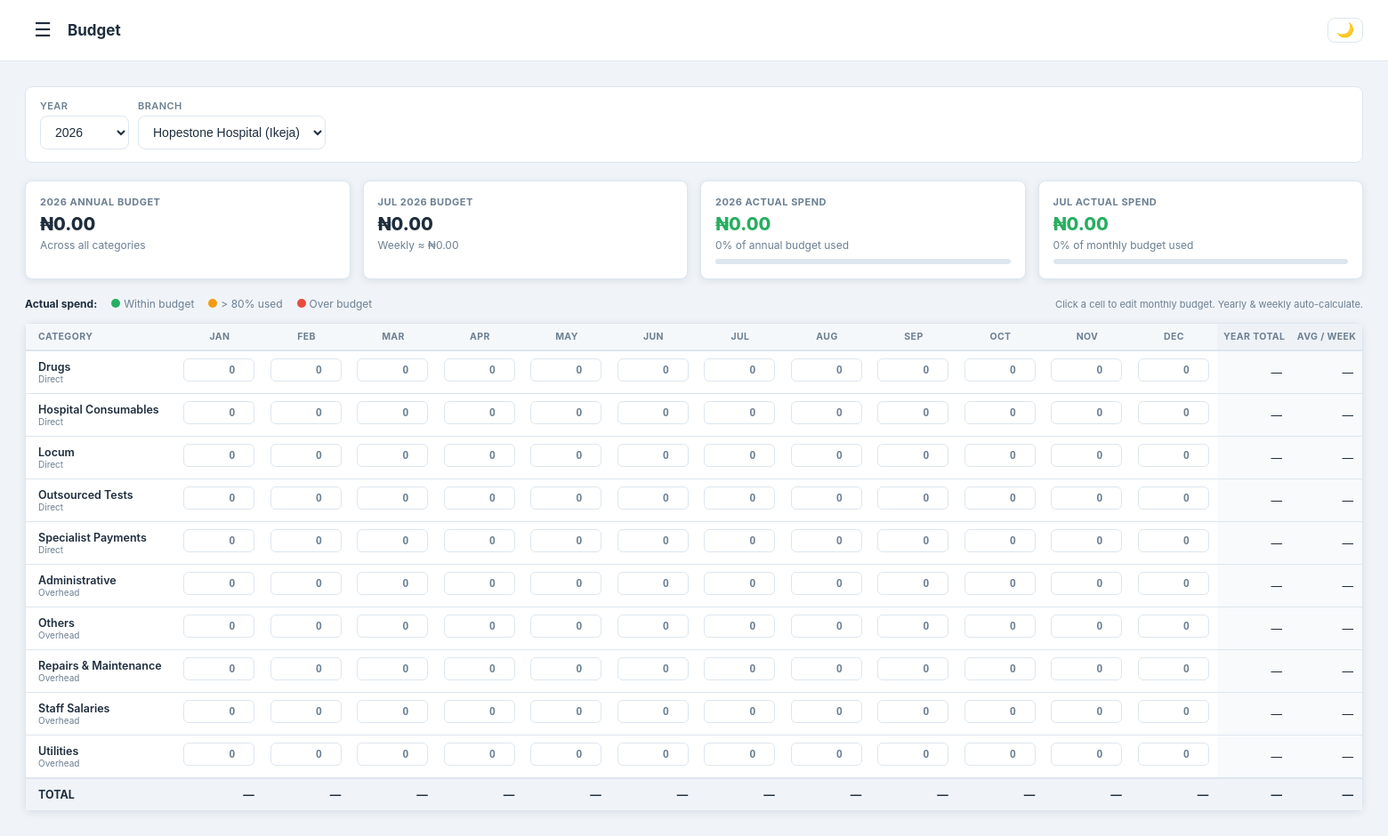
After one commit to surediagnostic-cmd/hopestone-payments, a Flask app: page /budget in a window 1560 px wide. The commit adds this page. Shown: the whole page at 89% size. Run offline with Flask 3, Linux system fonts and the light colour scheme; a user stored in the database is signed in.

Commit message:
Add Budget feature — per category × branch × month with auto-derived weekly/yearly
Model:
- hop_budgets table: branch_id, category_id, year, month, monthly_amount
- UniqueConstraint per branch+category+year+month

Routes:
- GET /budget — grid view with year+branch filters
- POST /budget/set — AJAX upsert single cell; returns yearly total + weekly

Budget page (budget.html):
- Year/branch filters; auto-selects single branch
- 4 summary cards: annual budget, monthly budget, YTD actual, current month actual
  with progress bars and % utilisation
- 12-column editable grid: categories × Jan–Dec
- Auto-saves on blur; border flashes green (saved) or red (error)
- Yearly total and weekly avg auto-update per row and grand total
- Actual spend shown below each input cell with colour coding

Dashboard:
- New 7th KPI card: BUDGET — [month] showing % used with progress bar
- Links to /budget when no budget is set

Reports:
- Budget vs. Actual table at bottom: budget, actual, variance (₦), % used bar

Sidebar:
- Finance section with Budget link (MD only)

Co-Authored-By: Claude Sonnet 4.6 <noreply@anthropic.com>

```diff
--- a/app.py
+++ b/app.py
@@ -38,12 +38,14 @@ def create_app():
     from routes.approvals import approvals_bp
     from routes.reports import reports_bp
     from routes.admin import admin_bp
+    from routes.budget import budget_bp
 
     app.register_blueprint(auth_bp)
     app.register_blueprint(requests_bp)
     app.register_blueprint(approvals_bp)
     app.register_blueprint(reports_bp)
     app.register_blueprint(admin_bp)
+    app.register_blueprint(budget_bp)
 
     @app.errorhandler(500)
     def internal_error(error):
--- /dev/null
+++ b/routes/budget.py
@@ -0,0 +1,132 @@
+from datetime import datetime, timezone
+from decimal import Decimal
+from functools import wraps
+
+from flask import Blueprint, render_template, request, jsonify, flash, redirect, url_for
+from flask_login import login_required, current_user
+from sqlalchemy import func, extract
+
+from extensions import db
+from models import Budget, Branch, Category, PaymentRequest, PaymentRequestItem
+from utils import format_naira
+
+budget_bp = Blueprint("budget", __name__)
+
+WEEKS_PER_MONTH = 4.33
+
+
+def _mds_required(f):
+    @wraps(f)
+    def decorated(*args, **kwargs):
+        if not current_user.is_authenticated or not current_user.is_mds:
+            flash("Access restricted to MD.", "danger")
+            return redirect(url_for("requests.dashboard"))
+        return f(*args, **kwargs)
+    return decorated
+
+
+# ── Budget page ─────────────────────────────────────────────────────────────
+
+@budget_bp.route("/budget")
+@login_required
+@_mds_required
+def budget():
+    now = datetime.now(timezone.utc)
+    year = int(request.args.get("year", now.year))
+    branch_id = int(request.args.get("branch_id", 0))
+
+    all_branches = Branch.query.filter_by(is_active=True).order_by(Branch.name).all()
+    categories   = Category.query.filter_by(is_active=True).order_by(Category.cost_type, Category.name).all()
+
+    # Auto-select the only branch if none chosen
+    if branch_id == 0 and len(all_branches) == 1:
+        branch_id = all_branches[0].id
+
+    # Fetch saved budgets → map {(category_id, month): float}
+    bq = Budget.query.filter_by(year=year)
+    if branch_id:
+        bq = bq.filter_by(branch_id=branch_id)
+    budget_map = {(b.category_id, b.month): float(b.monthly_amount) for b in bq.all()}
+
+    # Fetch actual approved spend → map {(category_id, month): float}
+    aq = (
+        db.session.query(
+            PaymentRequestItem.category_id,
+            extract("month", PaymentRequest.created_at).label("m"),
+            func.sum(PaymentRequestItem.amount).label("total"),
+        )
+        .join(PaymentRequest, PaymentRequest.id == PaymentRequestItem.request_id)
+        .filter(
+            PaymentRequest.status == "approved",
+            extract("year", PaymentRequest.created_at) == year,
+        )
+    )
+    if branch_id:
+        aq = aq.filter(PaymentRequest.branch_id == branch_id)
+    actuals_map = {
+        (row.category_id, int(row.m)): float(row.total or 0)
+        for row in aq.group_by(PaymentRequestItem.category_id, "m").all()
+    }
+
+    months = ["Jan","Feb","Mar","Apr","May","Jun","Jul","Aug","Sep","Oct","Nov","Dec"]
+
+    return render_template(
+        "budget.html",
+        year=year,
+        branch_id=branch_id,
+        all_branches=all_branches,
+        categories=categories,
+        budget_map=budget_map,
+        actuals_map=actuals_map,
+        months=months,
+        now=now,
+        format_naira=format_naira,
+        weeks_per_month=WEEKS_PER_MONTH,
+    )
+
+
+# ── AJAX: save one cell ──────────────────────────────────────────────────────
+
+@budget_bp.route("/budget/set", methods=["POST"])
+@login_required
+@_mds_required
+def set_budget():
+    data = request.get_json(silent=True)
+    if not data:
+        return jsonify({"error": "no data"}), 400
+
+    try:
+        branch_id   = int(data["branch_id"])
+        category_id = int(data["category_id"])
+        year        = int(data["year"])
+        month       = int(data["month"])
+        amount      = max(0.0, float(data.get("amount") or 0))
+    except (KeyError, ValueError) as e:
+        return jsonify({"error": str(e)}), 400
+
+    row = Budget.query.filter_by(
+        branch_id=branch_id, category_id=category_id, year=year, month=month
+    ).first()
+
+    if row:
+        row.monthly_amount = Decimal(str(amount))
+    else:
+        db.session.add(Budget(
+            branch_id=branch_id, category_id=category_id,
+            year=year, month=month, monthly_amount=Decimal(str(amount)),
+        ))
+    db.session.commit()
+
+    # Recalculate yearly total for this category+branch
+    year_total = float(
+        db.session.query(func.sum(Budget.monthly_amount))
+        .filter_by(branch_id=branch_id, category_id=category_id, year=year)
+        .scalar() or 0
+    )
+
+    return jsonify({
+        "ok": True,
+        "amount": amount,
+        "weekly": round(amount / WEEKS_PER_MONTH, 2),
+        "year_total": year_total,
+    })
--- a/templates/base.html
+++ b/templates/base.html
@@ -492,6 +492,11 @@
     </a>
 
     {% if current_user.is_mds %}
+    <div class="nav-section-label">Finance</div>
+    <a href="{{ url_for('budget.budget') }}" class="nav-link {% if request.endpoint == 'budget.budget' %}active{% endif %}">
+      <span class="nav-icon">💰</span> Budget
+    </a>
+
     <div class="nav-section-label">Admin</div>
     <a href="{{ url_for('admin.admin') }}" class="nav-link {% if request.endpoint == 'admin.admin' %}active{% endif %}">
       <span class="nav-icon">⚙</span> Settings
--- /dev/null
+++ b/templates/budget.html
@@ -0,0 +1,344 @@
+{% extends "base.html" %}
+{% block title %}Budget — Hopestone Payment Tracker{% endblock %}
+{% block page_title %}Budget{% endblock %}
+
+{% block extra_style %}
+.budget-filters {
+  display: flex; align-items: flex-end; gap: 10px; flex-wrap: wrap;
+  background: var(--card); border: 1px solid var(--border);
+  border-radius: var(--radius); padding: 14px 16px; margin-bottom: 20px;
+}
+.budget-filters .filter-group { display: flex; flex-direction: column; gap: 4px; }
+.budget-filters .filter-label { font-size: 11px; font-weight: 600; text-transform: uppercase; letter-spacing: 0.4px; color: var(--muted); }
+
+.budget-legend {
+  display: flex; gap: 16px; flex-wrap: wrap; align-items: center;
+  margin-bottom: 14px; font-size: 12px; color: var(--muted);
+}
+.legend-dot { width: 10px; height: 10px; border-radius: 50%; display: inline-block; margin-right: 4px; }
+
+/* Grid table */
+.budget-wrap { overflow-x: auto; }
+.budget-table { width: 100%; border-collapse: collapse; font-size: 12.5px; min-width: 900px; }
+.budget-table th {
+  background: #f5f8fb; color: var(--muted);
+  font-size: 10.5px; font-weight: 700; text-transform: uppercase; letter-spacing: 0.4px;
+  padding: 8px 6px; text-align: center; border-bottom: 2px solid var(--border);
+  white-space: nowrap;
+}
+.budget-table th.cat-col { text-align: left; padding-left: 14px; min-width: 160px; }
+.budget-table th.total-col { background: #eef2f7; }
+.budget-table td { padding: 4px 4px; border-bottom: 1px solid var(--border); vertical-align: top; }
+.budget-table td.cat-cell { padding: 10px 14px; font-weight: 600; vertical-align: middle; white-space: nowrap; }
+.budget-table td.total-cell { background: #f8fafc; text-align: right; padding: 8px 10px; vertical-align: middle; }
+.budget-table tr.total-row td { background: #f0f4f8; font-weight: 700; border-top: 2px solid var(--border); }
+[data-theme="dark"] .budget-table th { background: #1e2e40; }
+[data-theme="dark"] .budget-table td.total-cell,
+[data-theme="dark"] .budget-table tr.total-row td { background: #1a2638; }
+
+/* Month cell */
+.month-cell { display: flex; flex-direction: column; gap: 2px; padding: 4px; }
+.budget-input {
+  width: 80px; padding: 5px 6px;
+  border: 1.5px solid var(--border); border-radius: 6px;
+  font-size: 12px; font-weight: 600; text-align: right;
+  background: var(--card); color: var(--text);
+  outline: none; transition: border-color 0.15s;
+}
+.budget-input:focus { border-color: var(--primary); }
+.budget-input.saved  { border-color: var(--success); }
+.budget-input.saving { border-color: var(--warning); }
+.budget-input.error  { border-color: var(--danger); }
+
+.actual-line { font-size: 10.5px; text-align: right; padding: 0 2px; }
+.actual-ok   { color: var(--success); }
+.actual-warn { color: var(--warning); }
+.actual-over { color: var(--danger);  font-weight: 700; }
+.actual-none { color: var(--muted);   }
+.weekly-line { font-size: 10px; color: var(--muted); text-align: right; padding: 0 2px; }
+
+/* Summary cards */
+.budget-summary { display: grid; grid-template-columns: repeat(auto-fit, minmax(200px, 1fr)); gap: 14px; margin-bottom: 20px; }
+.budget-summary-card {
+  background: var(--card); border: 1px solid var(--border);
+  border-radius: var(--radius); padding: 16px;
+  box-shadow: var(--shadow);
+}
+.budget-summary-card .bs-label { font-size: 11px; font-weight: 700; text-transform: uppercase; color: var(--muted); letter-spacing: 0.5px; }
+.budget-summary-card .bs-value { font-size: 20px; font-weight: 800; color: var(--text); margin: 6px 0 4px; }
+.budget-summary-card .bs-sub   { font-size: 12px; color: var(--muted); }
+
+.progress-bar-wrap { background: var(--border); border-radius: 4px; height: 6px; margin-top: 8px; }
+.progress-bar-fill { height: 6px; border-radius: 4px; background: var(--primary); transition: width 0.4s; }
+.progress-bar-fill.warn { background: var(--warning); }
+.progress-bar-fill.over { background: var(--danger); }
+{% endblock %}
+
+{% block content %}
+
+<!-- Filters -->
+<form method="GET" action="{{ url_for('budget.budget') }}" class="budget-filters">
+  <div class="filter-group">
+    <label class="filter-label">Year</label>
+    <select name="year" class="form-control form-control-sm" style="min-width:100px;" onchange="this.form.submit()">
+      {% for y in range(now.year+1, now.year - 3, -1) %}
+        <option value="{{ y }}" {% if y == year %}selected{% endif %}>{{ y }}</option>
+      {% endfor %}
+    </select>
+  </div>
+  <div class="filter-group">
+    <label class="filter-label">Branch</label>
+    <select name="branch_id" class="form-control form-control-sm" style="min-width:200px;" onchange="this.form.submit()">
+      {% if all_branches|length > 1 %}
+        <option value="0" {% if branch_id == 0 %}selected{% endif %}>All Branches</option>
+      {% endif %}
+      {% for b in all_branches %}
+        <option value="{{ b.id }}" {% if b.id == branch_id %}selected{% endif %}>{{ b.name }}</option>
+      {% endfor %}
+    </select>
+  </div>
+</form>
+
+{% if branch_id == 0 and all_branches|length > 1 %}
+<div class="card mb-3">
+  <div class="card-body">
+    <div class="empty-state">
+      <div class="empty-icon">🏥</div>
+      <p><strong>Select a branch</strong> to view and edit its budget.</p>
+    </div>
+  </div>
+</div>
+{% else %}
+
+<!-- Summary cards -->
+{% set total_budget_year = namespace(v=0) %}
+{% set total_actual_year = namespace(v=0) %}
+{% set total_budget_month = namespace(v=0) %}
+{% set total_actual_month = namespace(v=0) %}
+{% for cat in categories %}
+  {% for m in range(1,13) %}
+    {% set bv = budget_map.get((cat.id, m), 0) %}
+    {% set av = actuals_map.get((cat.id, m), 0) %}
+    {% set total_budget_year.v = total_budget_year.v + bv %}
+    {% set total_actual_year.v = total_actual_year.v + av %}
+    {% if m == now.month %}
+      {% set total_budget_month.v = total_budget_month.v + bv %}
+      {% set total_actual_month.v = total_actual_month.v + av %}
+    {% endif %}
+  {% endfor %}
+{% endfor %}
+{% set yr_pct = ((total_actual_year.v / total_budget_year.v * 100) | round(1)) if total_budget_year.v > 0 else 0 %}
+{% set mo_pct = ((total_actual_month.v / total_budget_month.v * 100) | round(1)) if total_budget_month.v > 0 else 0 %}
+{% set total_budget_week = total_budget_month.v / weeks_per_month %}
+
+<div class="budget-summary mb-3">
+  <div class="budget-summary-card">
+    <div class="bs-label">{{ year }} Annual Budget</div>
+    <div class="bs-value">{{ format_naira(total_budget_year.v) }}</div>
+    <div class="bs-sub">Across all categories</div>
+  </div>
+  <div class="budget-summary-card">
+    <div class="bs-label">{{ months[now.month-1] }} {{ year }} Budget</div>
+    <div class="bs-value">{{ format_naira(total_budget_month.v) }}</div>
+    <div class="bs-sub">Weekly ≈ {{ format_naira(total_budget_week) }}</div>
+  </div>
+  <div class="budget-summary-card">
+    <div class="bs-label">{{ year }} Actual Spend</div>
+    <div class="bs-value" style="color:{% if yr_pct > 100 %}var(--danger){% elif yr_pct > 80 %}var(--warning){% else %}var(--success){% endif %}">{{ format_naira(total_actual_year.v) }}</div>
+    <div class="bs-sub">{{ yr_pct }}% of annual budget used</div>
+    <div class="progress-bar-wrap">
+      <div class="progress-bar-fill {% if yr_pct > 100 %}over{% elif yr_pct > 80 %}warn{% endif %}"
+           style="width:{{ [yr_pct, 100]|min }}%"></div>
+    </div>
+  </div>
+  <div class="budget-summary-card">
+    <div class="bs-label">{{ months[now.month-1] }} Actual Spend</div>
+    <div class="bs-value" style="color:{% if mo_pct > 100 %}var(--danger){% elif mo_pct > 80 %}var(--warning){% else %}var(--success){% endif %}">{{ format_naira(total_actual_month.v) }}</div>
+    <div class="bs-sub">{{ mo_pct }}% of monthly budget used</div>
+    <div class="progress-bar-wrap">
+      <div class="progress-bar-fill {% if mo_pct > 100 %}over{% elif mo_pct > 80 %}warn{% endif %}"
+           style="width:{{ [mo_pct, 100]|min }}%"></div>
+    </div>
+  </div>
+</div>
+
+<!-- Legend -->
+<div class="budget-legend">
+  <strong style="color:var(--text);">Actual spend:</strong>
+  <span><span class="legend-dot" style="background:var(--success)"></span>Within budget</span>
+  <span><span class="legend-dot" style="background:var(--warning)"></span>&gt; 80% used</span>
+  <span><span class="legend-dot" style="background:var(--danger)"></span>Over budget</span>
+  <span style="margin-left:auto;font-size:11px;">Click a cell to edit monthly budget. Yearly & weekly auto-calculate.</span>
+</div>
+
+<!-- Budget grid -->
+<div class="card">
+  <div class="budget-wrap">
+    <table class="budget-table" id="budgetTable">
+      <thead>
+        <tr>
+          <th class="cat-col">Category</th>
+          {% for m in months %}
+            <th>{{ m }}</th>
+          {% endfor %}
+          <th class="total-col">Year Total</th>
+          <th class="total-col">Avg / Week</th>
+        </tr>
+      </thead>
+      <tbody>
+        {% for cat in categories %}
+        {% set row_budget_total = namespace(v=0) %}
+        {% for m in range(1,13) %}{% set row_budget_total.v = row_budget_total.v + budget_map.get((cat.id, m), 0) %}{% endfor %}
+        <tr>
+          <td class="cat-cell">
+            {{ cat.name }}
+            <div style="font-size:10px;color:var(--muted);font-weight:400;">
+              {{ "Direct" if cat.cost_type == "direct_cost" else "Overhead" }}
+            </div>
+          </td>
+          {% for mi in range(1, 13) %}
+          {% set bv = budget_map.get((cat.id, mi), 0) %}
+          {% set av = actuals_map.get((cat.id, mi), 0) %}
+          {% if bv > 0 %}
+            {% set pct = av / bv * 100 %}
+          {% else %}
+            {% set pct = 0 %}
+          {% endif %}
+          <td>
+            <div class="month-cell">
+              <input type="number" min="0" step="1000"
+                     class="budget-input"
+                     value="{{ bv | int if bv > 0 else '' }}"
+                     placeholder="0"
+                     data-cat="{{ cat.id }}"
+                     data-month="{{ mi }}"
+                     data-branch="{{ branch_id }}"
+                     data-year="{{ year }}"
+                     onblur="saveCell(this)"
+                     onkeydown="if(event.key==='Enter'){this.blur();}" />
+              {% if av > 0 %}
+                <span class="actual-line {% if bv == 0 %}actual-none{% elif pct > 100 %}actual-over{% elif pct > 80 %}actual-warn{% else %}actual-ok{% endif %}">
+                  ₦{{ "{:,.0f}".format(av) }}
+                </span>
+              {% elif bv > 0 %}
+                <span class="actual-line actual-none">₦0</span>
+              {% endif %}
+              {% if bv > 0 %}
+                <span class="weekly-line">≈₦{{ "{:,.0f}".format(bv / weeks_per_month) }}/wk</span>
+              {% endif %}
+            </div>
+          </td>
+          {% endfor %}
+          <td class="total-cell" id="yr-{{ cat.id }}">
+            {{ format_naira(row_budget_total.v) if row_budget_total.v > 0 else "—" }}
+          </td>
+          <td class="total-cell" id="wk-{{ cat.id }}">
+            {% if row_budget_total.v > 0 %}≈{{ format_naira(row_budget_total.v / 12 / weeks_per_month) }}/wk{% else %}—{% endif %}
+          </td>
+        </tr>
+        {% endfor %}
+      </tbody>
+      <tfoot>
+        <tr class="total-row">
+          <td class="cat-cell">TOTAL</td>
+          {% for mi in range(1, 13) %}
+          {% set col_total = namespace(v=0) %}
+          {% for cat in categories %}{% set col_total.v = col_total.v + budget_map.get((cat.id, mi), 0) %}{% endfor %}
+          <td class="total-cell" id="col-{{ mi }}">
+            {{ format_naira(col_total.v) if col_total.v > 0 else "—" }}
+          </td>
+          {% endfor %}
+          <td class="total-cell" id="grand-year">{{ format_naira(total_budget_year.v) if total_budget_year.v > 0 else "—" }}</td>
+          <td class="total-cell" id="grand-week">{% if total_budget_year.v > 0 %}≈{{ format_naira(total_budget_year.v / 12 / weeks_per_month) }}/wk{% else %}—{% endif %}</td>
+        </tr>
+      </tfoot>
+    </table>
+  </div>
+</div>
+
+{% endif %}
+{% endblock %}
+
+{% block extra_js %}
+<script>
+const WEEKS = {{ weeks_per_month }};
+
+function fmt(n) {
+  if (n <= 0) return '—';
+  return '₦' + n.toLocaleString('en-NG', {minimumFractionDigits:0, maximumFractionDigits:0});
+}
+function fmtWk(n) {
+  if (n <= 0) return '—';
+  return '≈₦' + n.toLocaleString('en-NG', {minimumFractionDigits:0, maximumFractionDigits:0}) + '/wk';
+}
+
+async function saveCell(inp) {
+  const amount   = parseFloat(inp.value) || 0;
+  const catId    = inp.dataset.cat;
+  const month    = parseInt(inp.dataset.month);
+  const branchId = inp.dataset.branch;
+  const year     = inp.dataset.year;
+
+  inp.classList.remove('saved','error');
+  inp.classList.add('saving');
+
+  try {
+    const res  = await fetch('/budget/set', {
+      method: 'POST',
+      headers: {'Content-Type':'application/json'},
+      body: JSON.stringify({branch_id: branchId, category_id: catId, year: year, month: month, amount: amount})
+    });
+    const data = await res.json();
+    if (!data.ok) throw new Error(data.error || 'failed');
+
+    inp.classList.remove('saving');
+    inp.classList.add('saved');
+    setTimeout(() => inp.classList.remove('saved'), 2000);
+
+    // Update year-total and weekly cells for this row
+    const yrCell = document.getElementById('yr-' + catId);
+    const wkCell = document.getElementById('wk-' + catId);
+    if (yrCell) yrCell.textContent = fmt(data.year_total);
+    if (wkCell) wkCell.textContent = fmtWk(data.year_total / 12 / WEEKS);
+
+    // Update weekly hint below the input
+    const wkLine = inp.parentElement.querySelector('.weekly-line');
+    if (amount > 0) {
+      if (wkLine) { wkLine.textContent = '≈₦' + Math.round(amount / WEEKS).toLocaleString('en-NG') + '/wk'; }
+      else {
+        const span = document.createElement('span');
+        span.className = 'weekly-line';
+        span.textContent = '≈₦' + Math.round(amount / WEEKS).toLocaleString('en-NG') + '/wk';
+        inp.parentElement.appendChild(span);
+      }
+    } else if (wkLine) { wkLine.textContent = ''; }
+
+    // Update column total for this month
+    updateColTotal(month);
+    updateGrandTotals();
+
+  } catch(e) {
+    inp.classList.remove('saving');
+    inp.classList.add('error');
+    console.error('Budget save error:', e);
+  }
+}
+
+function updateColTotal(month) {
+  const inputs = document.querySelectorAll('.budget-input[data-month="' + month + '"]');
+  let sum = 0;
+  inputs.forEach(i => sum += parseFloat(i.value) || 0);
+  const cell = document.getElementById('col-' + month);
+  if (cell) cell.textContent = fmt(sum);
+}
+
+function updateGrandTotals() {
+  let grandYear = 0;
+  document.querySelectorAll('.budget-input').forEach(i => grandYear += parseFloat(i.value) || 0);
+  const gy = document.getElementById('grand-year');
+  const gw = document.getElementById('grand-week');
+  if (gy) gy.textContent = fmt(grandYear);
+  if (gw) gw.textContent = fmtWk(grandYear / 12 / WEEKS);
+}
+</script>
+{% endblock %}
```
Also changed, not shown: models.py (+22 -0 lines), routes/reports.py (+37 -1 lines), routes/requests.py (+15 -1 lines), templates/dashboard.html (+16 -1 lines), templates/reports.html (+56 -0 lines).
